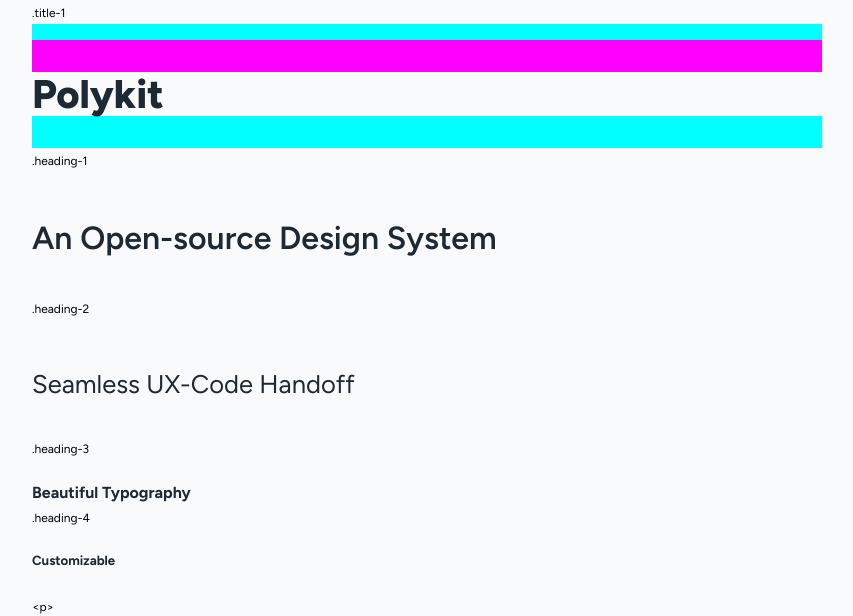
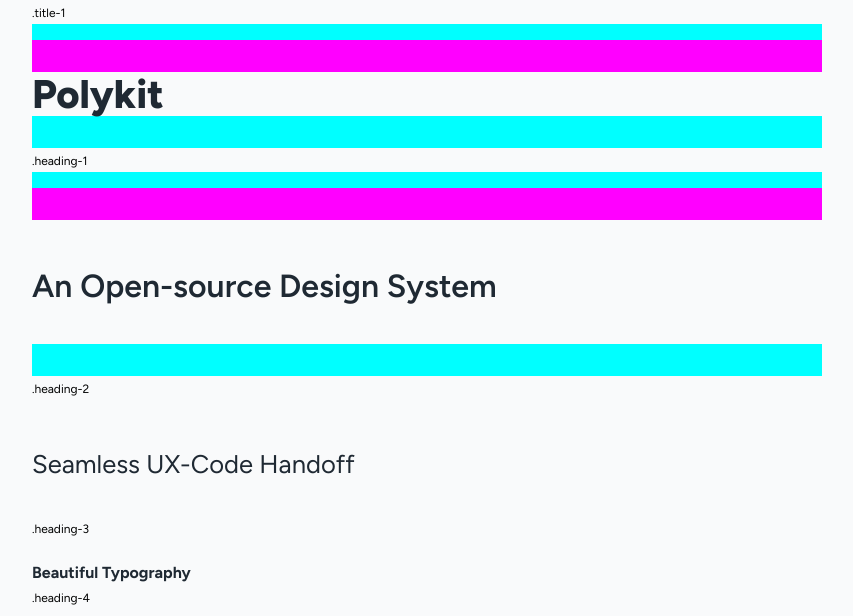
Before and after one commit to polyfen/polykit, a PHP site: page /typography.php in a window 1280 px wide. Shown: the part 58-674 px from the top of the page, without its empty margins (213-1066 px from the left). Run offline with PHP 8.4, Linux system fonts and the light colour scheme; style sheets or scripts are compiled from the project's sources.

Commit message:
Typography demo update

```diff
--- a/app/scss/site/_site.scss
+++ b/app/scss/site/_site.scss
@@ -19,3 +19,15 @@
 .title-1-demo .type-demo-margin-bottom {
     height: 2rem;
 }
+
+.heading-1-demo .type-demo-margin-top {
+    height: 1rem;
+}
+
+.heading-1-demo .type-demo-padding-top {
+    height: 2rem;
+}
+
+.heading-1-demo .type-demo-margin-bottom {
+    height: 2rem;
+}
--- a/typography.php
+++ b/typography.php
@@ -70,8 +70,13 @@
                 <div class="type-demo-margin type-demo-margin-bottom"></div>
             </section>
 
+            <section class="heading-1-demo">
                 <small class="caption">.heading-1</small>
+                <div class="type-demo-margin type-demo-margin-top"></div>
+                <div class="type-demo-padding type-demo-padding-top"></div>
                 <h2 class="heading-1">An Open-source Design System</h2>
+                <div class="type-demo-margin type-demo-margin-bottom"></div>
+            </section>
 
                 <small class="caption">.heading-2</small>
                 <h3 class="heading-2">Seamless UX-Code Handoff</h3>
```
